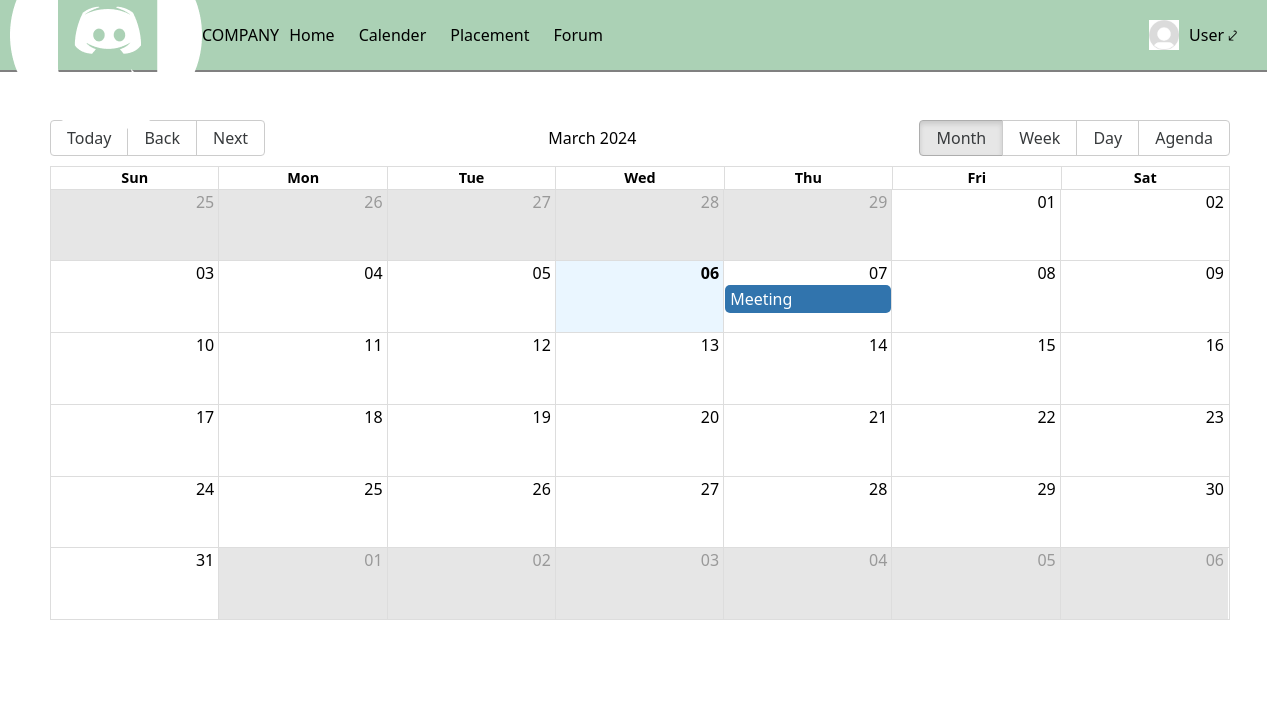
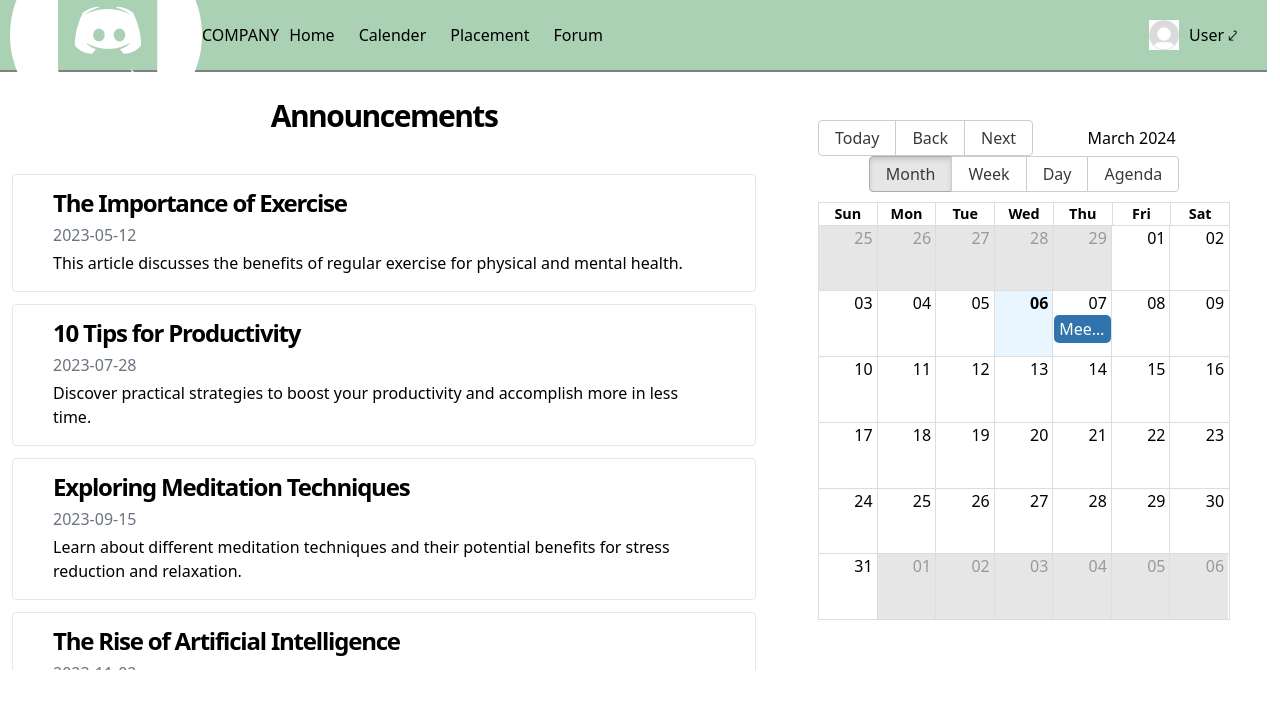
Before and after one commit to ShaunakKDatar/VEGAHackathonFrontEnd, a React (Vite) app: page / in a window 1280 px wide. Shown: the top 708 px of the page. Built offline with nearby package versions, Linux system fonts and the light colour scheme.

Commit message:
Add AnnouncementPage and Announcements component

```diff
--- /dev/null
+++ b/src/Components/Announcements/AnnouncementPage.jsx
@@ -0,0 +1,58 @@
+import React from 'react'
+import Announcements from './Announcements'
+
+
+export default function AnnouncementPage() {
+
+    let articles = [
+        {
+            title: "The Importance of Exercise",
+            description: "This article discusses the benefits of regular exercise for physical and mental health.",
+            publishedAt: "2023-05-12"
+        },
+        {
+            title: "10 Tips for Productivity",
+            description: "Discover practical strategies to boost your productivity and accomplish more in less time.",
+            publishedAt: "2023-07-28"
+        },
+        {
+            title: "Exploring Meditation Techniques",
+            description: "Learn about different meditation techniques and their potential benefits for stress reduction and relaxation.",
+            publishedAt: "2023-09-15"
+        },
+        {
+            title: "The Rise of Artificial Intelligence",
+            description: "Explore the advancements in artificial intelligence technology and its implications for society.",
+            publishedAt: "2023-11-02"
+        },
+        {
+            title: "Healthy Eating Habits",
+            description: "Discover the fundamentals of a balanced diet and how to incorporate healthy eating habits into your lifestyle.",
+            publishedAt: "2024-01-18"
+        }
+    ];
+
+    return (
+
+        <div style={{height : "600px" , overflow : 'scroll'}} className='no-scrollbar'>
+            <h1 className='text-3xl font-bold tracking-tighter text-center mb-10 mt-7'>
+                Announcements
+            </h1>
+
+
+            {articles.map((element) => {
+
+
+
+                return <div className="col px-10 border rounded mx-3 my-3">
+                    <Announcements
+                        title={element.title}
+                        description={element.description}
+                        date={element.publishedAt} />
+                </div>
+
+
+            })}
+        </div>
+    )
+}
--- /dev/null
+++ b/src/Components/Announcements/Announcements.jsx
@@ -0,0 +1,20 @@
+import React from 'react'
+
+export default function Announcements(props) {
+
+  return (
+    <div>
+        <div className="grid gap-4 md:gap-6">
+            <div className="space-y-1">
+              <h2 className="text-2xl font-bold tracking-tighter pt-3">
+                {props.title}
+              </h2>
+              <p className="text-gray-500 dark:text-gray-400 "> {props.date}</p>
+              <p className='pb-4'>
+                {props.description}
+              </p>
+            </div>
+        </div>
+    </div>
+  )
+}
--- a/src/Pages/LandingPage.jsx
+++ b/src/Pages/LandingPage.jsx
@@ -1,5 +1,5 @@
 import React from 'react'
-import MyCalendar from '../Components/Calender-Zoher/Calender-Zoher'
+import MyCalendar from '../Components/MyCalender/MyCalendar'
 
 
 export default function LandingPage() {
--- a/src/index.css
+++ b/src/index.css
@@ -1,3 +1,16 @@
 @tailwind base;
 @tailwind components;
 @tailwind utilities;
+
+
+@layer utilities {
+    /* Hide scrollbar for Chrome, Safari and Opera */
+    .no-scrollbar::-webkit-scrollbar {
+        display: none;
+    }
+   /* Hide scrollbar for IE, Edge and Firefox */
+    .no-scrollbar {
+        -ms-overflow-style: none;  /* IE and Edge */
+        scrollbar-width: none;  /* Firefox */
+  }
+}
--- a/src/routes/root.jsx
+++ b/src/routes/root.jsx
@@ -1,14 +1,26 @@
 import { Outlet } from "react-router-dom";
 import Navbar from "../Components/Navbar/Navbar";
+import MyCalendar from "../Components/MyCalender/MyCalendar";
 
+import AnnouncementPage from "../Components/Announcements/AnnouncementPage";
 
 export default function Root() {
     return (
       <>
 
         <Navbar/>
-        <Outlet/>
+        {/* <Outlet/> */}
+      <div className="flex flex-row pt-[70px]">
+        <div style={{width : '60vw'}}>
+        <AnnouncementPage/>
+        </div>
+        <div style={{width : '40vw'}}>
+        <MyCalendar/>
+        </div>
 
+
+      </div>
+      {/* <MyCalendar/> */}
       </>
     );
   }
```
Also changed, not shown: src/Components/MyCalender/MyCalendar.jsx (renamed from src/Components/Calender-Zoher/Calender-Zoher.jsx).
